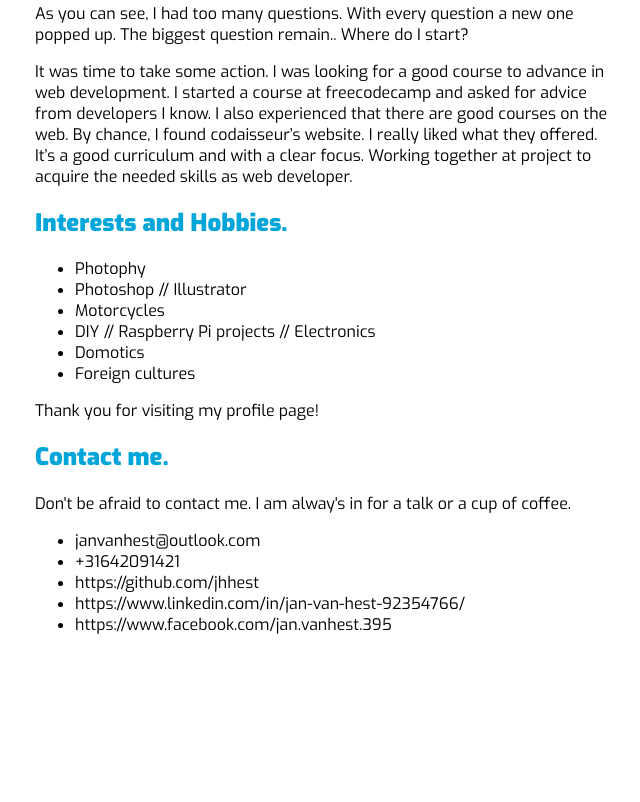
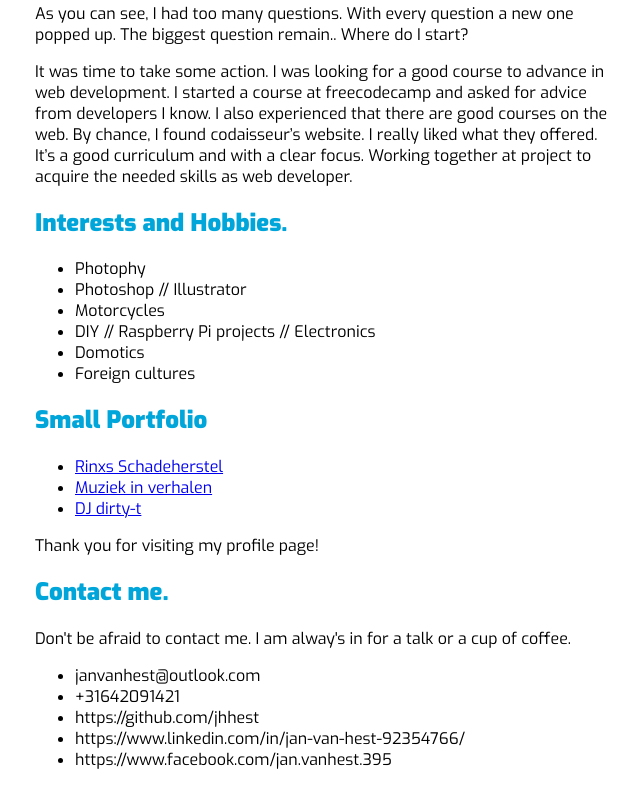
Before and after one commit to jhhest/portfolio-page, a plain HTML site: page index.html in a window 1280 px wide. Shown: the part 1091-1893 px from the top of the page, without its empty margins (317-957 px from the left). Before the commit the page ends 1758 px from the top, so only its background shows below. Drawn offline with Linux system fonts and the light colour scheme.

Commit message:
Added Small Portfolio
Added links of dirty-t.nl, muziekinverhalen.nl, and Rinxs.nl.

```diff
--- a/index.html
+++ b/index.html
@@ -78,6 +78,13 @@
         <li>Foreign cultures</li>
       </ul>
 
+      <h2>Small Portfolio</h2>
+      <ul>
+        <li><a href="https://www.rinxs.nl" target="_blank" rel="noopener noreferrer">Rinxs Schadeherstel</a></li>
+        <li><a href="https://www.muziekinverhalen.nl" target="_blank" rel="noopener noreferrer">Muziek in verhalen</a></li>
+        <li><a href="https://dirty-t.nl" target="_blank" rel="noopener noreferrer">DJ dirty-t</a></li>
+      </ul>
+
       <p>Thank you for visiting my profile page!</p>
 
       <h2>Contact me.</h2>
```
